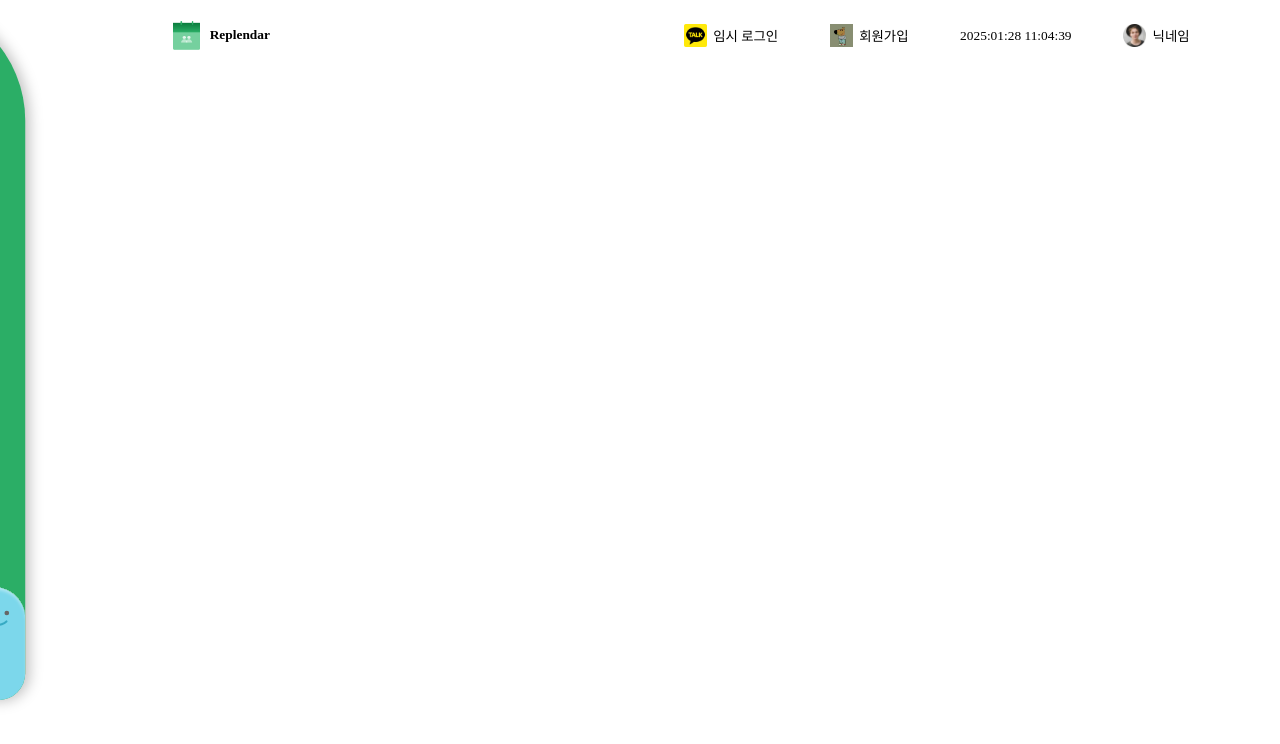
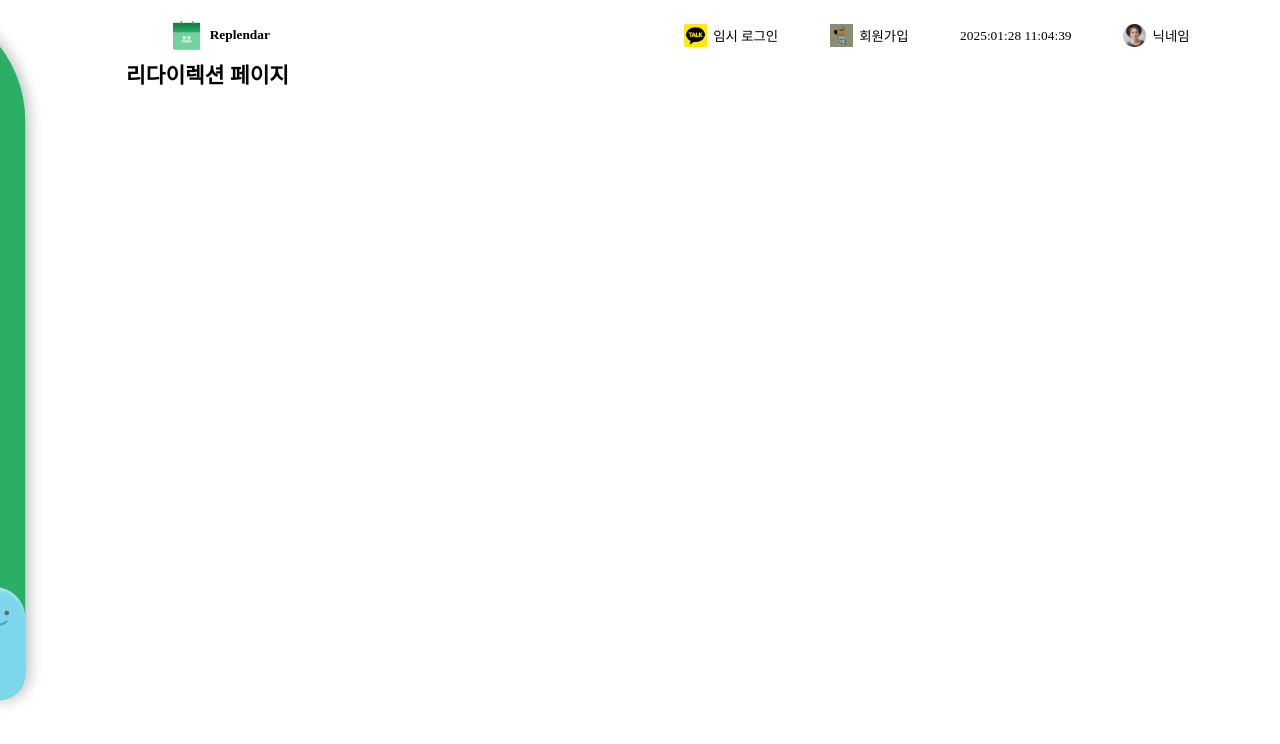
Before and after one commit to UMC-Replendar/Web, a React (Vite) app in the folder Replendar/: page /callback in a window 1280 px wide. Shown: the top 744 px of the page. Built offline with nearby package versions, Linux system fonts and the light colour scheme; a web font is replaced by a local one.

Commit message:
[Feat] login api 연동

```diff
--- a/Replendar/src/components/LoginComponents/Redirect.tsx
+++ b/Replendar/src/components/LoginComponents/Redirect.tsx
@@ -2,7 +2,7 @@ export default function Redirect() {
   const AUTHORIZE_CODE: string | null = new URLSearchParams(
     window.location.search
   ).get('code');
-  /*인가코드 뽑아내기*/
+
   console.log(AUTHORIZE_CODE);
   return <h1>리다이렉션 페이지</h1>;
 }
--- a/Replendar/src/pages/login.tsx
+++ b/Replendar/src/pages/login.tsx
@@ -109,7 +109,6 @@ function Login() {
     const REDIRECT_URI: string = import.meta.env.VITE_REDIRECT_URI_KAKAO; // Callback URL
     const KAKAO_AUTH_URL: string = `https://kauth.kakao.com/oauth/authorize?response_type=code&client_id=${REST_API_KEY}&redirect_uri=${REDIRECT_URI}`;
     window.location.href = KAKAO_AUTH_URL;
-    // 예: window.Kakao.Auth.login({...});
   };
 
   return (
--- a/Replendar/src/routes/Routes.tsx
+++ b/Replendar/src/routes/Routes.tsx
@@ -35,7 +35,7 @@ function Router() {
       <Route path="/history" element={<HistoryPage />}></Route>
       <Route path="/signup" element={<SignUp />}></Route>
 
-      <Route path="/auth" element={<Redirect />}></Route>
+      <Route path="/callback" element={<Redirect />}></Route>
 
       <Route path="/notcompleted" element={<NotCompletedTaskPage />}></Route>
       <Route path="/important" element={<ImportantTaskPage />}></Route>
```
